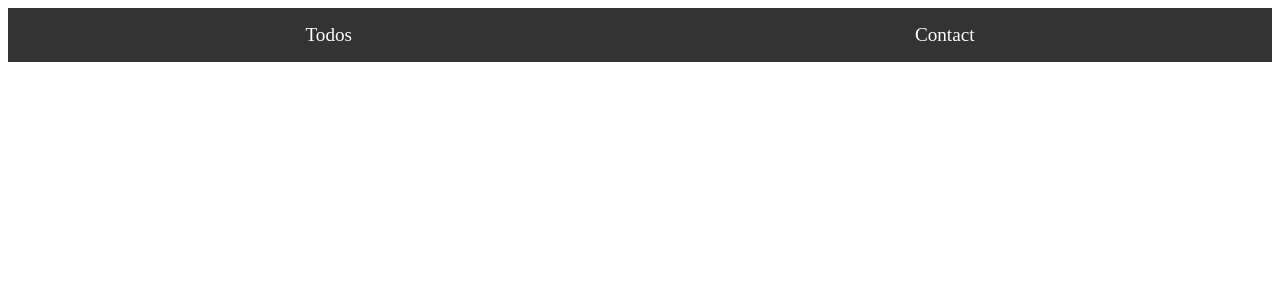
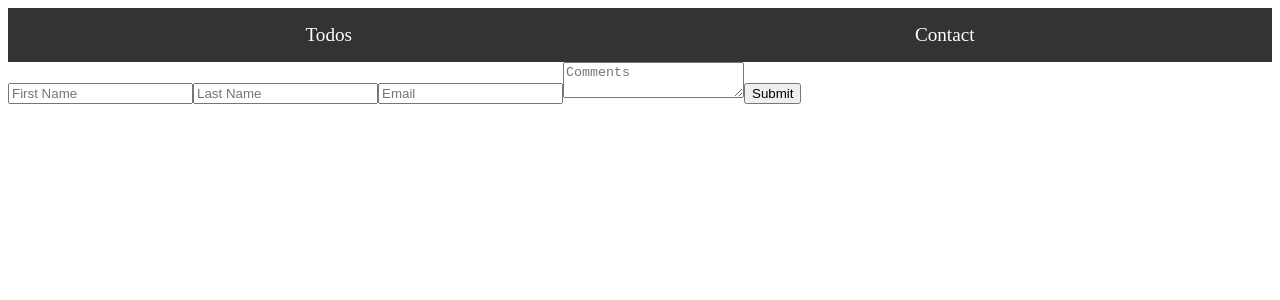
Before and after one commit to Timuriagudin/ToDo-app, a React (Create React App) app: page /contact in a window 1280 px wide. Shown: the top 300 px of the page. Built offline with nearby package versions, Linux system fonts and the light colour scheme.

Commit message:
added containers to App

```diff
--- a/src/App.js
+++ b/src/App.js
@@ -1,14 +1,21 @@
 import React from "react";
 import "./App.css";
-import { BrowserRouter as Router, Route, Routes } from 'react-router-dom';
+import { BrowserRouter as Router, Route, Routes } from "react-router-dom";
 import NavBar from "./components/NavBar";
+import TodosContainer from "./containers/TodosContainer"
+import ContactContainer from "./containers/ContactContainer"
 
 function App() {
   return (
     <Router>
-    <div className="App">
+      <div className="App">
         <NavBar />
-    </div>
+        <Routes>
+          <Route path="/todos" element={<TodosContainer />} />
+          <Route path="/contact" element={<ContactContainer />} />
+          <Route path="/" element={<h1>Welcome</h1>} />
+        </Routes>
+      </div>
     </Router>
   );
 }
```
Also changed, not shown: src/components/ContactForm.jsx (+8 -6 lines), src/containers/ContactContainer.jsx (+5 -3 lines).
